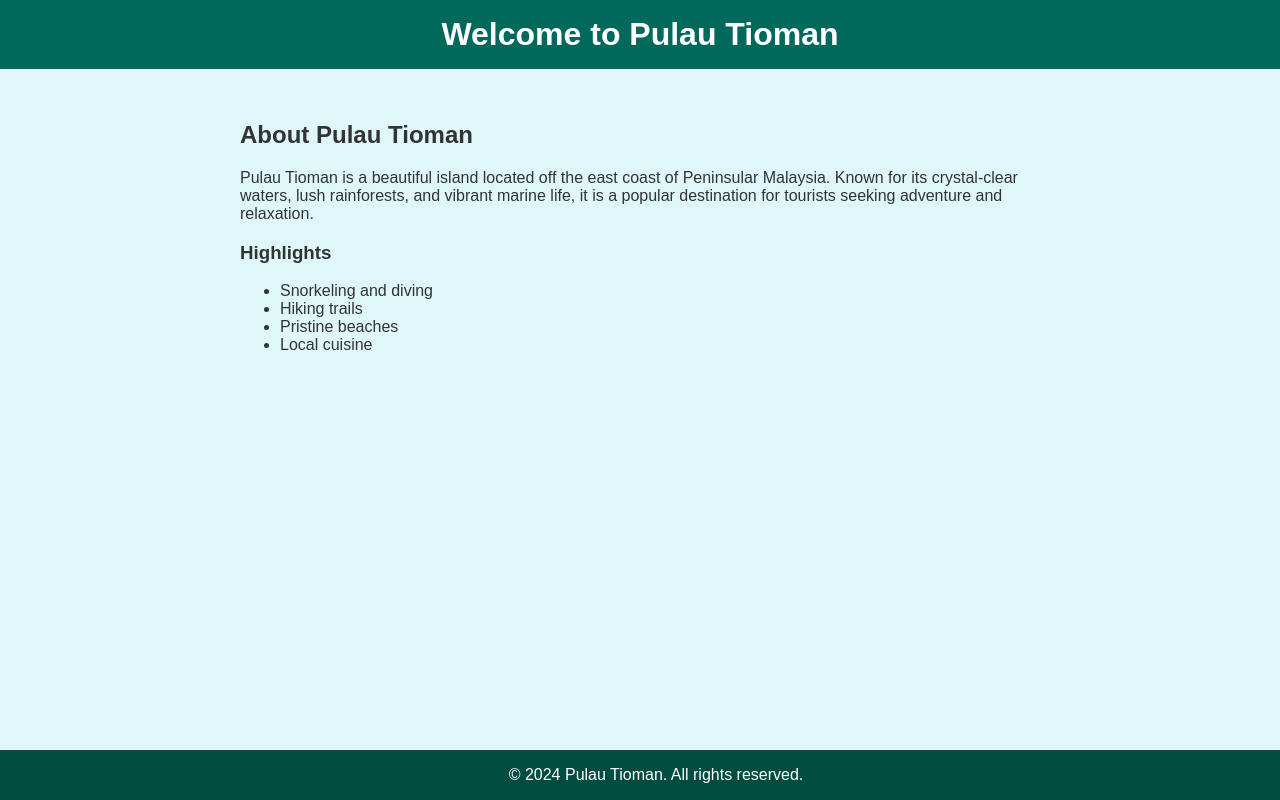
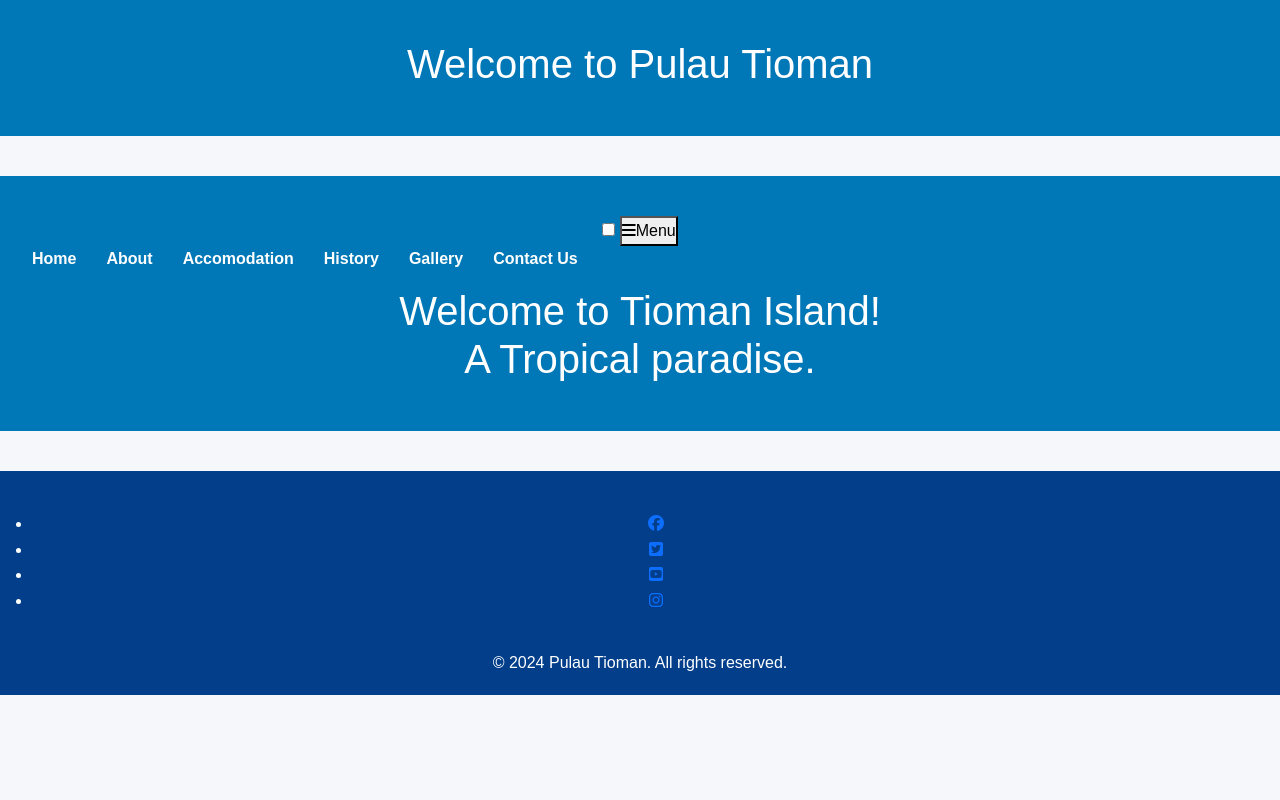
Before and after one commit to Mikej87/Pulau-Tioman, a plain HTML site: page index.html in a window 1280 px wide. Drawn offline with nearby package versions, Linux system fonts and the light colour scheme; files that its build step writes are made by us from their sources.

Commit message:
added html

```diff
--- a/index.html
+++ b/index.html
@@ -4,55 +4,97 @@
     <meta charset="UTF-8">
     <meta name="viewport" content="width=device-width, initial-scale=1.0">
     <title>Pulau Tioman</title>
-    <style>
-        body {
-            font-family: Arial, sans-serif;
-            margin: 0;
-            padding: 0;
-            background: #e0f7fa;
-            color: #333;
-        }
-        header {
-            background: #00695c;
-            color: #fff;
-            padding: 1rem;
-            text-align: center;
-        }
-        main {
-            padding: 2rem;
-            max-width: 800px;
-            margin: auto;
-        }
-        h1 {
-            margin: 0;
-        }
-        footer {
-            background: #004d40;
-            color: #fff;
-            text-align: center;
-            padding: 1rem;
-            position: fixed;
-            width: 100%;
-            bottom: 0;
-        }
-    </style>
+
+     <link href="https://cdn.jsdelivr.net/npm/bootstrap@5.3.8/dist/css/bootstrap.min.css" rel="stylesheet" integrity="sha384-sRIl4kxILFvY47J16cr9ZwB07vP4J8+LH7qKQnuqkuIAvNWLzeN8tE5YBujZqJLB" crossorigin="anonymous">
+    <script src="https://cdn.jsdelivr.net/npm/bootstrap@5.3.8/dist/js/bootstrap.bundle.min.js" integrity="sha384-FKyoEForCGlyvwx9Hj09JcYn3nv7wiPVlz7YYwJrWVcXK/BmnVDxM+D2scQbITxI" crossorigin="anonymous"></script>
+     <link rel="stylesheet" href="style.css">
 </head>
 <body>
     <header>
         <h1>Welcome to Pulau Tioman</h1>
     </header>
     <main>
-        <h2>About Pulau Tioman</h2>
-        <p>Pulau Tioman is a beautiful island located off the east coast of Peninsular Malaysia. Known for its crystal-clear waters, lush rainforests, and vibrant marine life, it is a popular destination for tourists seeking adventure and relaxation.</p>
-        <h3>Highlights</h3>
-        <ul>
-            <li>Snorkeling and diving</li>
-            <li>Hiking trails</li>
-            <li>Pristine beaches</li>
-            <li>Local cuisine</li>
+        <header class="island">
+      <div class="island-inner">
+      <div class="navwrap">
+      <input type="checkbox" id="nav-toggle" class="nav-toggle" />
+      <label for="nav-toggle" class="nav-toggle-label">
+       <button class="menu-toggle" aria-label="Toggle menu">
+        <i class="fa-solid fa-bars"></i>Menu
+       </button>
+      </label>
+      <nav class="nav">
+        <ul id="menu">
+          <li><a href="#home">Home</a></li>
+          <li><a href="#about">About</a></li>
+          <li><a href="#accomodation">Accomodation</a></li>
+          <li><a href="#history">History</a></li>
+          <li><a href="#gallery">Gallery</a></li>
+          <li><a href="#contactus">Contact Us</a></li>
         </ul>
+      </nav>
+      </div>
+       <h1 id="logo">Welcome to Tioman Island!<br>
+        A Tropical paradise.</h1>
+       </div>
+    </header>
     </main>
-    <footer>
+    <footer><footer class="footer">
+      <ul id="social-networks">
+        <li>
+          <a
+            href="https://www.facebook.com/"
+            target="_blank"
+            rel="noopener"
+            aria-label="Visit our Facebook page (opens in a new tab)"
+          >
+            <i class="fa-brands fa-facebook"></i
+          ></a>
+        </li>
+        <li>
+          <a
+            href="https://www.twitter.com/"
+            target="_blank"
+            rel="noopener"
+            aria-label="Visit our Twitter page (opens in a new tab)"
+          >
+            <i class="fa-brands fa-twitter-square"></i
+          ></a>
+        </li>
+        <li>
+          <a
+            href="https://www.youtube.com/"
+            target="_blank"
+            rel="noopener"
+            aria-label="Visit our YouTube page (opens in a new tab)"
+          >
+            <i class="fa-brands fa-youtube-square"></i
+          ></a>
+        </li>
+        <li>
+          <a
+            href="https://www.instagram.com/"
+            target="_blank"
+            rel="noopener"
+            aria-label="Visit our Instagram page (opens in a new tab)"
+          >
+            <i class="fa-brands fa-instagram"></i
+          ></a>
+        </li>
+      </ul>
+    </footer>
+    <script
+      src="https://kit.fontawesome.com/3b20d96fa9.js"
+      crossorigin="anonymous"
+    ></script>
+
+
+
+    <!--Font Awesome kit-->
+    <script
+      src="https://kit.fontawesome.com/3b20d96fa9.js"
+      crossorigin="anonymous"
+    ></script>
         &copy; 2024 Pulau Tioman. All rights reserved.
     </footer>
 </body>
```
